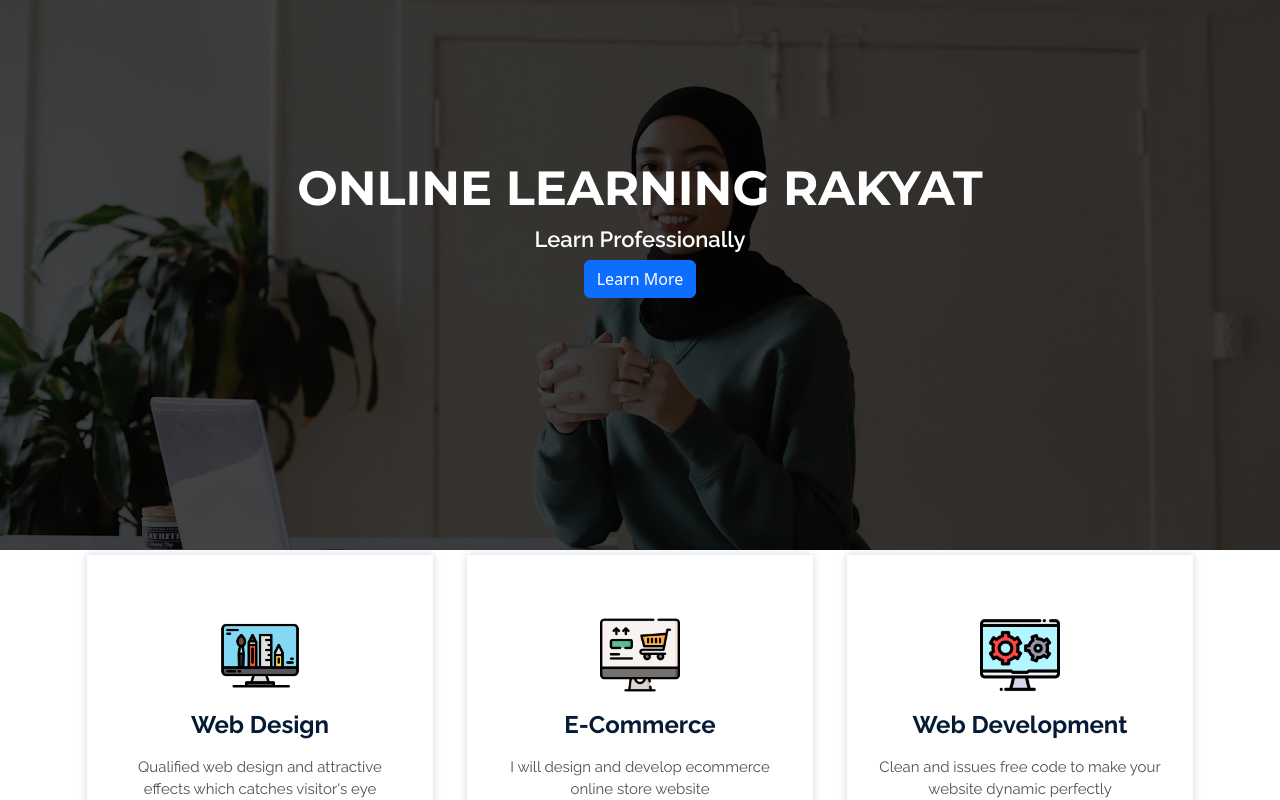
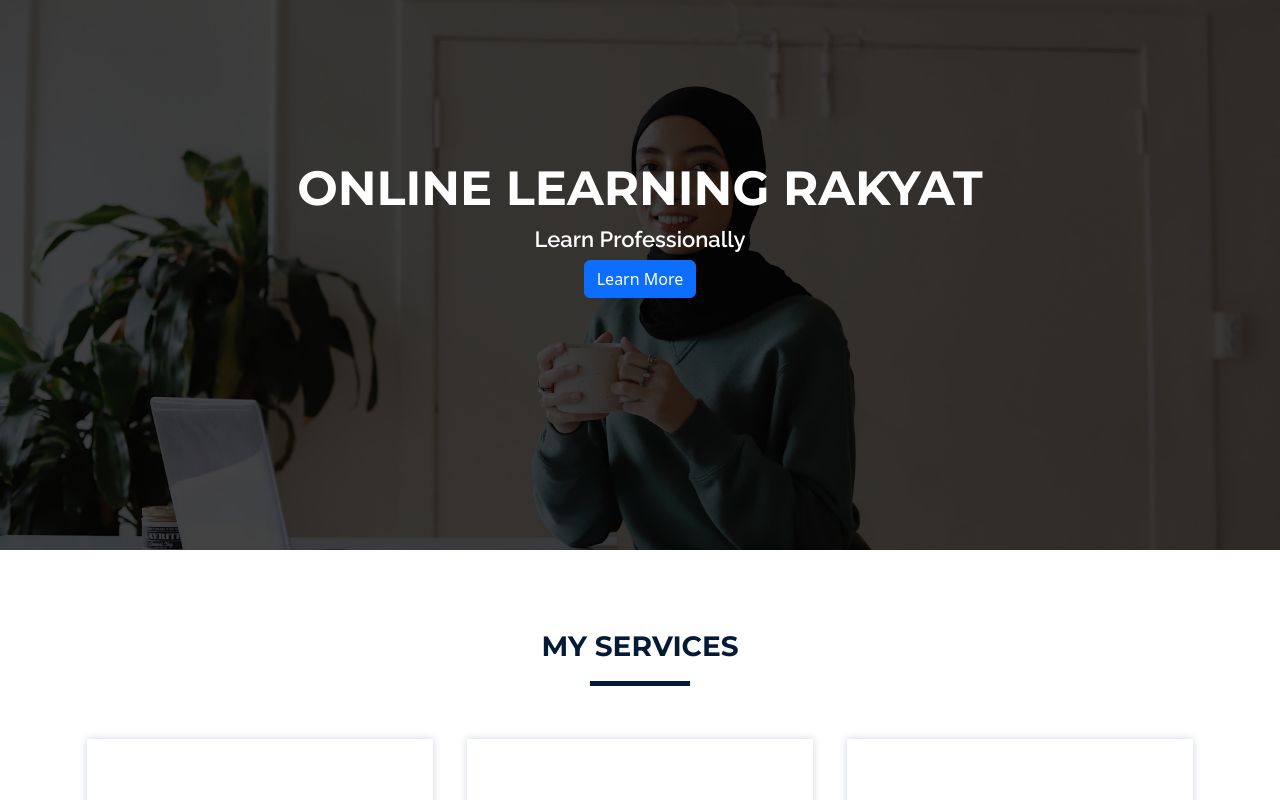
Before and after one commit to Bahrul-Rozak/Online-Learning-Rakyat, a React (Create React App) app: page / in a window 1280 px wide. Shown: the top 800 px of the page. Built offline with nearby package versions, Linux system fonts and the light colour scheme.

Commit message:
Services Component 3

```diff
--- a/src/asset/css/custom.css
+++ b/src/asset/css/custom.css
@@ -77,4 +77,21 @@
        font-weight: 400;
 }
 
+.serviceMainTitle {
+       color: #051b35;
+       font-family: 'Montserrat', sans-serif;
+       font-size: 28px;
+       font-weight: 700;
+       margin-bottom: 3rem;
+       margin-top: 5rem;
+}
+
+.bottom {
+       background: #051b35 none repeat scroll 0 0;
+       height: 5px;
+       margin: -1.9rem auto 0;
+       margin-bottom: 3rem;
+       width: 100px;
+}
+
 /* End Services Components */
--- a/src/components/Services/Services.jsx
+++ b/src/components/Services/Services.jsx
@@ -10,7 +10,9 @@
   render() {
     return (
       <Fragment>
-        <Container>
+        <Container className="text-center">
+          <h1 className="serviceMainTitle">MY SERVICES</h1>
+          <div className="bottom"></div>
           <Row>
             <Col lg={4} md={6} sm={12}>
               <div className="serviceCard text-center">
```
